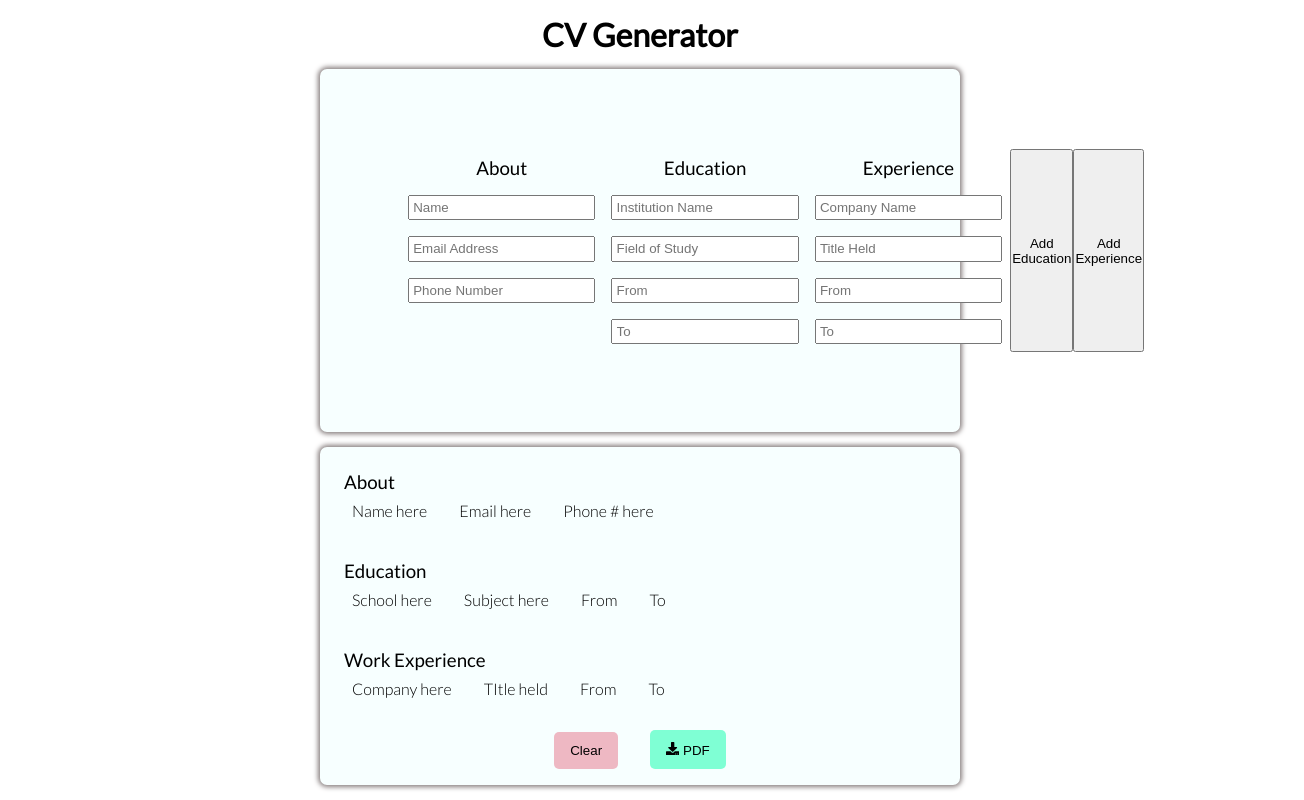
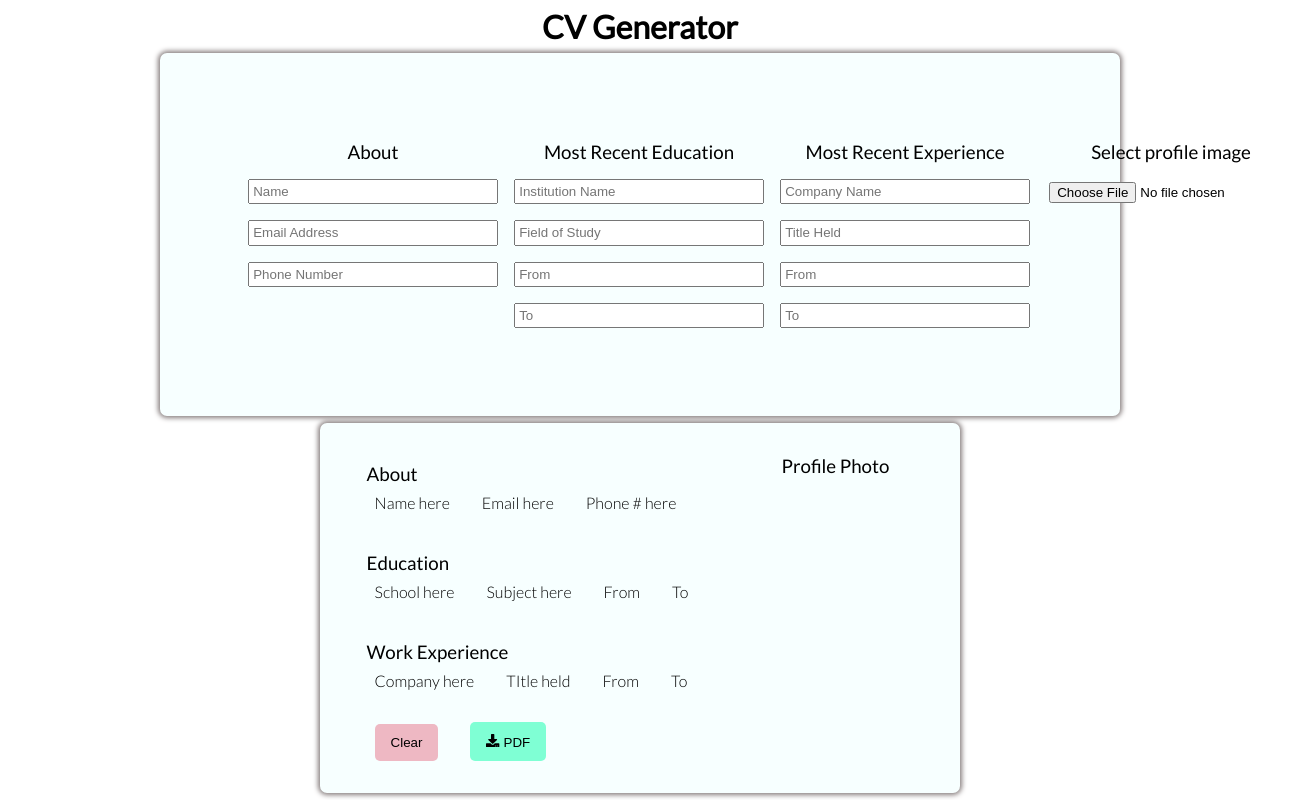
Before and after one commit to jonescu/cv-app, a React (Create React App) app: page / in a window 1280 px wide. Shown: the whole page, 1304 px wide, since content can reach past the window. Built offline with nearby package versions, Linux system fonts and the light colour scheme; the HTML template or start-up script is replaced by a standard one.

Commit message:
added profile pic selector

```diff
--- a/package.json
+++ b/package.json
@@ -4,9 +4,12 @@
   "private": true,
   "dependencies": {
     "@fortawesome/free-solid-svg-icons": "^6.2.0",
+    "@react-pdf/renderer": "^3.0.0",
     "@testing-library/jest-dom": "^5.16.5",
     "@testing-library/react": "^13.3.0",
     "@testing-library/user-event": "^13.5.0",
+    "html2pdf.js": "^0.10.1",
+    "jspdf-invoice-template": "^1.4.3",
     "react": "^18.2.0",
     "react-dom": "^18.2.0",
     "react-icons": "^4.4.0",
--- a/src/App.js
+++ b/src/App.js
@@ -7,6 +7,7 @@ import './index.css'
 
 function App() {
   // Set state
+  const [img, setImg] = useState();
   const [input, setInput] = useState({
     name: '',
     email: '',
@@ -34,11 +35,16 @@ function App() {
     }
   }
 
+  const onImageChange = (e) => {
+    const file = e.target.files[0]
+    setImg(URL.createObjectURL(file))
+  }
+
   return (
     <div className="app-container">
       <Header />
-      <Form handleChange={handleChange}/>
-      <Cv input={input}/>
+      <Form handleChange={handleChange} onImageChange={onImageChange}/>
+      <Cv input={input} img={img}/>
     </div>
   )
 }
--- a/src/components/Cv.jsx
+++ b/src/components/Cv.jsx
@@ -1,11 +1,11 @@
 import React from 'react'
-import { FaDownload } from 'react-icons/fa'
+import { FaDownload } from 'react-icons/fa';
 
-function Cv({ input }) {
+function Cv({ input, img, generatePDF }) {
 
   return (
     <div className='cv-container'>
-
+      <div className='text-sections'>
         <div className='general-spans'>
           <h3>About</h3>
           <span id='name'>{input.name ? `${input.name}` : "Name here"}</span>
@@ -17,17 +17,18 @@ function Cv({ input }) {
           <h3>Education</h3>
           <span>{input.institution ? `${input.institution}` : "School here"}</span>
           <span>{input.field ? `${input.field}` : "Subject here"}</span>
-        <span>{input.institutionFrom ? `${input.institutionFrom}` : "From"}</span>
-        <span>{input.institutionTo ? `${input.institutionTo}` : "To"}</span>
+          <span>{input.institutionFrom ? `From: ${input.institutionFrom}` : "From"}</span>
+          <span>{input.institutionTo ? `To: ${input.institutionTo}` : "To"}</span>
         </div>
 
         <div className='experience-spans'>
           <h3>Work Experience</h3>
           <span>{input.company ? `${input.company}` : "Company here"}</span>
           <span>{input.jobTitle ? `${input.jobTitle}` : "TItle held"}</span>
-        <span>{input.companyFrom ? `${input.companyFrom}` : "From"}</span>
-        <span>{input.companyTo ? `${input.companyTo}` : "To"}</span>
+          <span>{input.companyFrom ? `From :${input.companyFrom}` : "From"}</span>
+          <span>{input.companyTo ? `To: ${input.companyTo}` : "To"}</span>
         </div>
+
 
         <div className='buttons-container'>
           <button className='clear-btn'>Clear</button>
@@ -35,6 +36,12 @@ function Cv({ input }) {
         </div>
 
       </div>
+
+      <div className='picture-container'>
+        <h3>Profile Photo</h3>
+        {img && <img src={img} alt='profile' className='profile-thumbnail'/>}
+      </div>
+    </div>
   )
 }
 
--- a/src/components/Form.jsx
+++ b/src/components/Form.jsx
@@ -1,12 +1,6 @@
 import React from 'react'
-// import { useState } from 'react'
 
 function Form(props) {
-
-  const addSection = (e) => {
-    const id = e.target.id
-
-  }
 
   return (
     <div className='form-container'  onChange={(e) => props.handleChange(e)}>
@@ -19,7 +13,7 @@ function Form(props) {
       </section>
 
       <section id='education-info'>
-        <h3>Education</h3>
+        <h3>Most Recent Education</h3>
         <input type='text' placeholder='Institution Name' id="institution"/>
         <input type='text' placeholder='Field of Study' id='field'/>
         <input type='text' placeholder='From' id='institutionFrom'/>
@@ -27,16 +21,17 @@ function Form(props) {
       </section>
 
       <section id='experience-info'>
-        <h3>Experience</h3>
+        <h3>Most Recent Experience</h3>
         <input type='text' placeholder='Company Name' id="company"/>
         <input type='text' placeholder='Title Held' id='jobTitle'/>
         <input type='text' placeholder='From' id='companyFrom'/>
         <input type='text' placeholder='To' id='companyTo'/>
       </section>
 
-        <button className="addEducationBtn" id="educationBtn" onClick={(e) => addSection(e)}>Add Education</button>
-        <button className="addExperienceBtn" id="experienceBtn" onClick={(e) => addSection(e)}>Add Experience</button>
-
+      <section>
+        <h3>Select profile image</h3>
+        <input type='file' onChange={(e) => props.onImageChange(e)}/>
+      </section>
     </div>
   )
 }
--- a/src/index.css
+++ b/src/index.css
@@ -29,7 +29,6 @@ body {
   -moz-box-shadow: 0 0 5px 2px #fff;
   box-shadow: 0 0 5px 2px rgb(134, 125, 125);
   border-radius: 7px;
-  width: 50%;
   background-color:rgb(247, 255, 255);
 }
 
@@ -37,6 +36,7 @@ body {
   padding: 5rem;
   display: flex;
   justify-content: space-around;
+  width: 75%;
 }
 
 .form-container section {
@@ -46,6 +46,7 @@ body {
 
 .form-container section > input {
   padding: 0.2rem;
+  width: 250px;
 }
 
 .form-container section * {
@@ -61,7 +62,8 @@ body {
 
 .cv-container {
   display: flex;
-  flex-direction: column;
+  justify-content: space-around;
+  width: 50%;
 }
 
 .cv-container h3 {
@@ -87,6 +89,21 @@ body {
   cursor: pointer;
 }
 
+.picture-container {
+  margin-right: 2rem;
+}
+
+.picture-container, .picture-container > h3 {
+  padding: 1rem;
+  text-align: center;
+}
+
+.profile-thumbnail {
+  height: 250px;
+  width: 250px;
+  border-radius: 50%;
+}
+
 .cv-container .buttons-container > .clear-btn {
   background-color: rgb(238, 184, 195);
 }
```
Also changed, not shown: 1 other file (tests, documents, lock files or other folders). Lines whose indentation alone changed are shown as unchanged.
